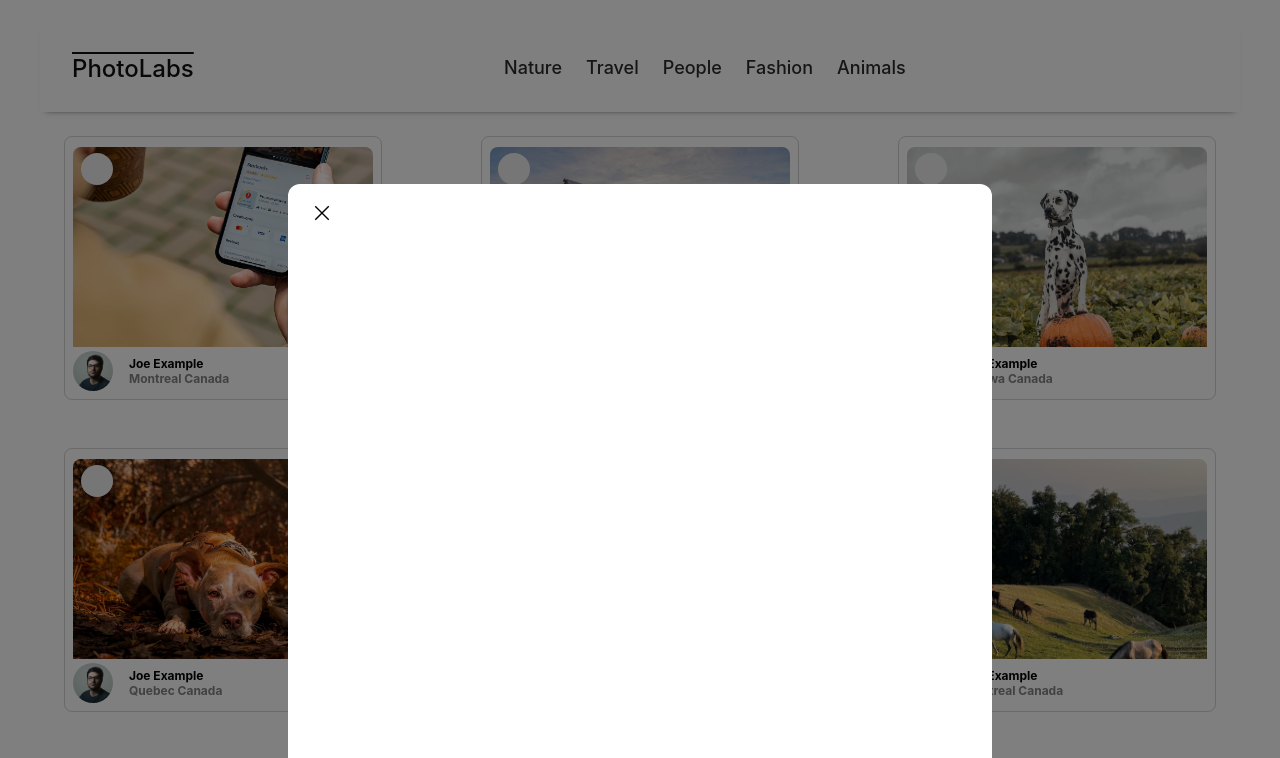
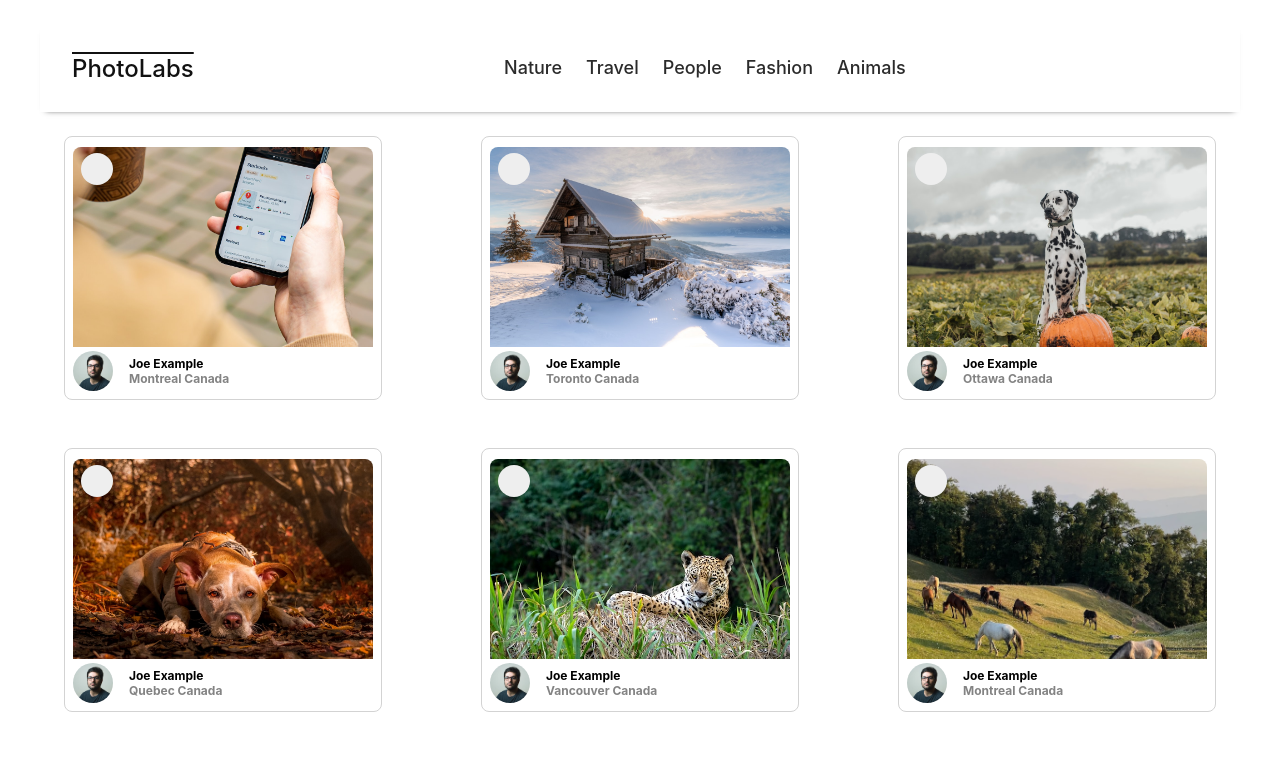
Before and after one commit to EricLeeCodes/PhotoLabs, a React (Create React App) app in the folder frontend/: page / in a window 1280 px wide. Shown: the top 758 px of the page. Built offline with nearby package versions, Linux system fonts and the light colour scheme; some icons are missing; the HTML template or start-up script is replaced by a standard one.

Commit message:
Conditionally render instead of using inline styles to display modal

```diff
--- a/frontend/src/App.jsx
+++ b/frontend/src/App.jsx
@@ -21,9 +21,7 @@ const App = () => {
         displayHandler={displayHandler}
         displayModal={displayModal}
       />
-      <PhotoDetailsModal
-        style={{ display: displayModal ? "inline" : "none" }}
-      />
+      {displayModal && <PhotoDetailsModal />}
     </div>
   );
 };
--- a/frontend/src/components/PhotoListItem.jsx
+++ b/frontend/src/components/PhotoListItem.jsx
@@ -22,7 +22,7 @@ const PhotoListItem = (props) => {
         className="photo-list__image"
         key={props.photo.id}
         src={props.photo.urls.regular}
-        onClick={props.modalHandler}
+        onClick={props.displayHandler}
         displayModal={props.displayModal}
       ></img>
       <div className="photo-list__user-details">
```
